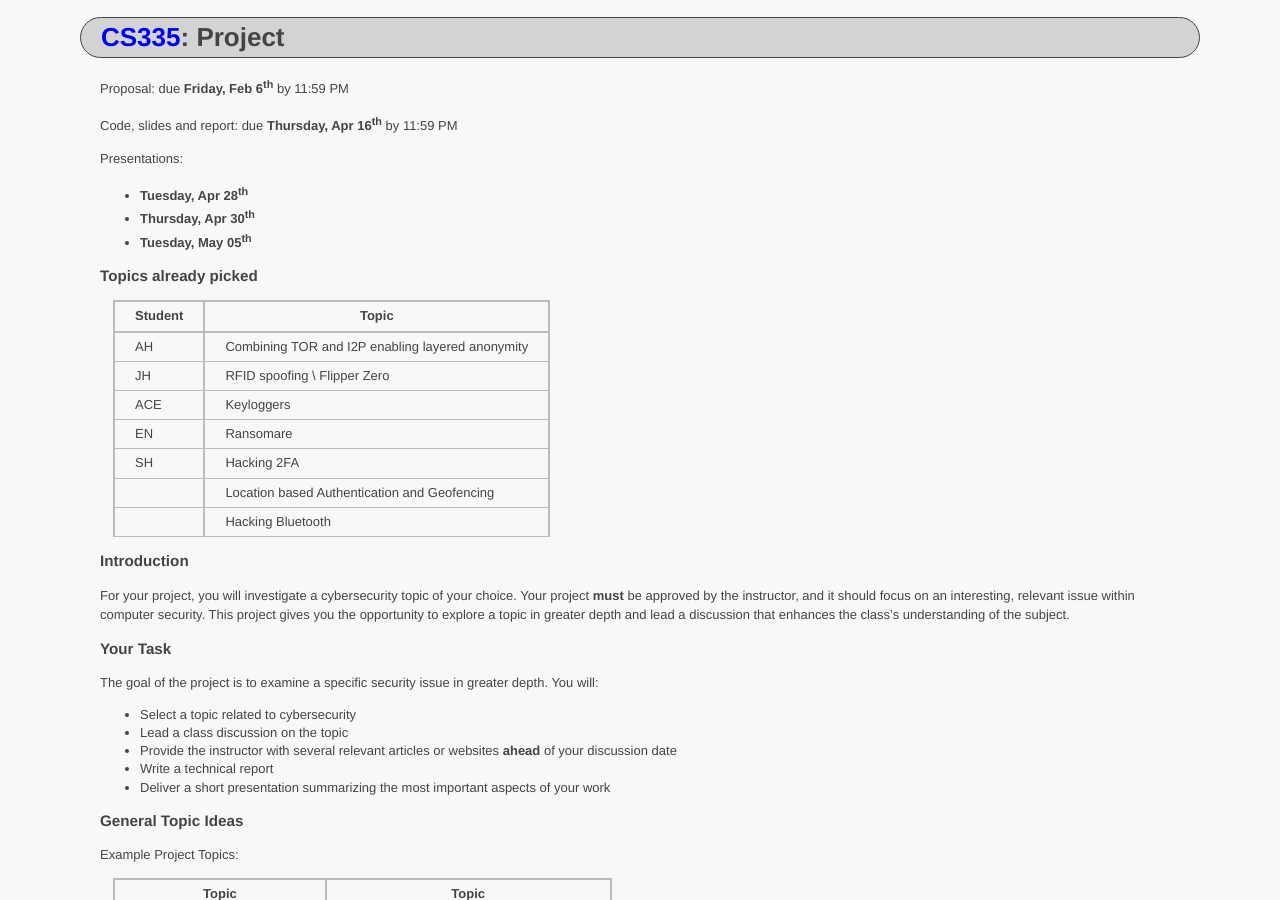
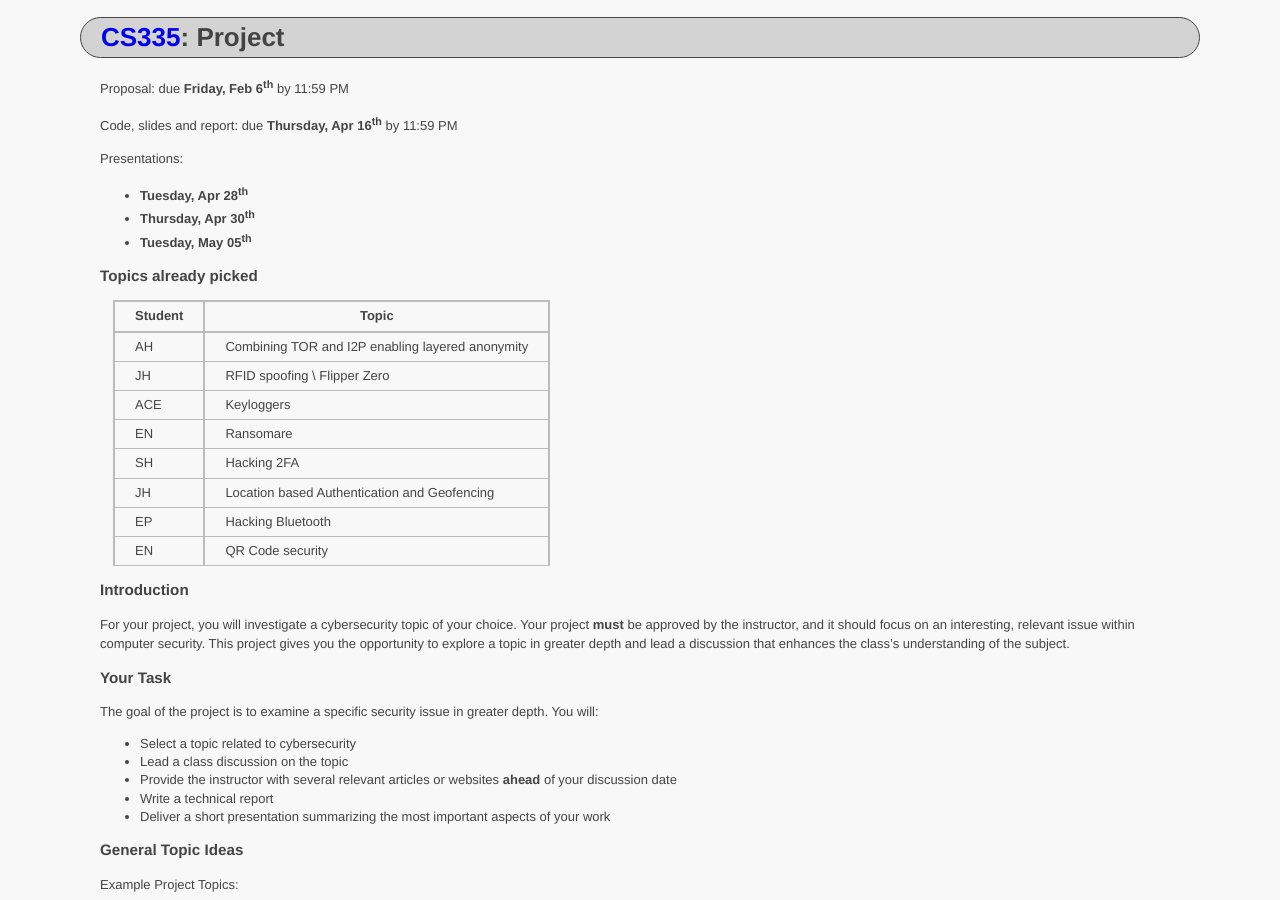
Before and after one commit to ycpcs/cs335-spring2026, a Jekyll site: the page built from assignments/project.md, in a window 1280 px wide and 900 px high. Built offline with Jekyll 4.4.1, drawn with Linux system fonts in a browser that asks for light colours.

Commit message:
update projects

```diff
--- a/assignments/project.md
+++ b/assignments/project.md
@@ -22,8 +22,9 @@ Presentations:
 | ACE     | Keyloggers                                       |
 | EN      | Ransomare                                        |
 | SH      | Hacking 2FA                                      |
-|         | Location based Authentication and Geofencing     |
-|         | Hacking Bluetooth                                |
+| JH      | Location based Authentication and Geofencing     |
+| EP      | Hacking Bluetooth                                |
+| EN      | QR Code security                                 |
 
 
 ### Introduction
```
